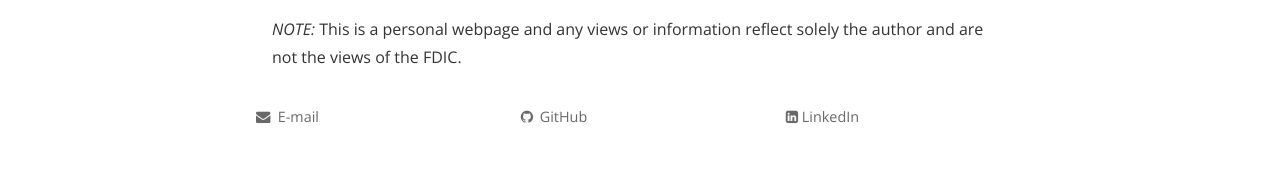
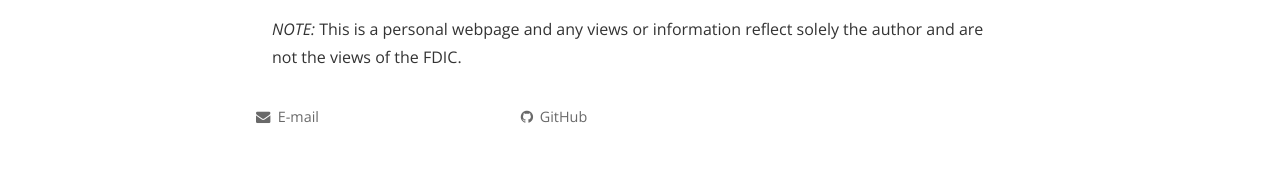
Before and after one commit to lp48280421/lp48280421.github.io, a Jekyll site: the page built from index.html, in a window 1280 px wide. Shown: the part 853-1027 px from the top of the page. Built offline with Jekyll 4.4.1, drawn with Linux system fonts in a browser that asks for light colours; nearby versions of some CDN libraries; the list of posts is cut into pages by our own code; comment, search, counter and statistics services are not loaded; a style sheet for code colours, icons or effects is not loaded.

Commit message:
Add files via upload

```diff
--- a/_includes/footer.html
+++ b/_includes/footer.html
@@ -2,16 +2,16 @@
 
   <div class="wrapper">
     <div class="site-navigation">
-      <p><a href="mailto:paul.soto@upf.edu"><i class="fa fa-envelope"></i> E-mail</a></p>
+      <p><a href="mailto:pengli_530@163.com"><i class="fa fa-envelope"></i> E-mail</a></p>
     </div>
 
     <div class="site-contact">
-      <p><a href="https://www.github.com/pesoto"><i class="fa fa-github"></i> GitHub</a></p>
+      <p><a href="https://www.github.com/lp48280421"><i class="fa fa-github"></i> GitHub</a></p>
     </div>
 
-    <div class="site-signature">
+    <!--<div class="site-signature">
       <p><a href="https://www.linkedin.com/pesoto"><i class="fa fa-linkedin-square"></i> LinkedIn</a></p>
-    </div>
+    </div>-->
 
   </div>
 
```
